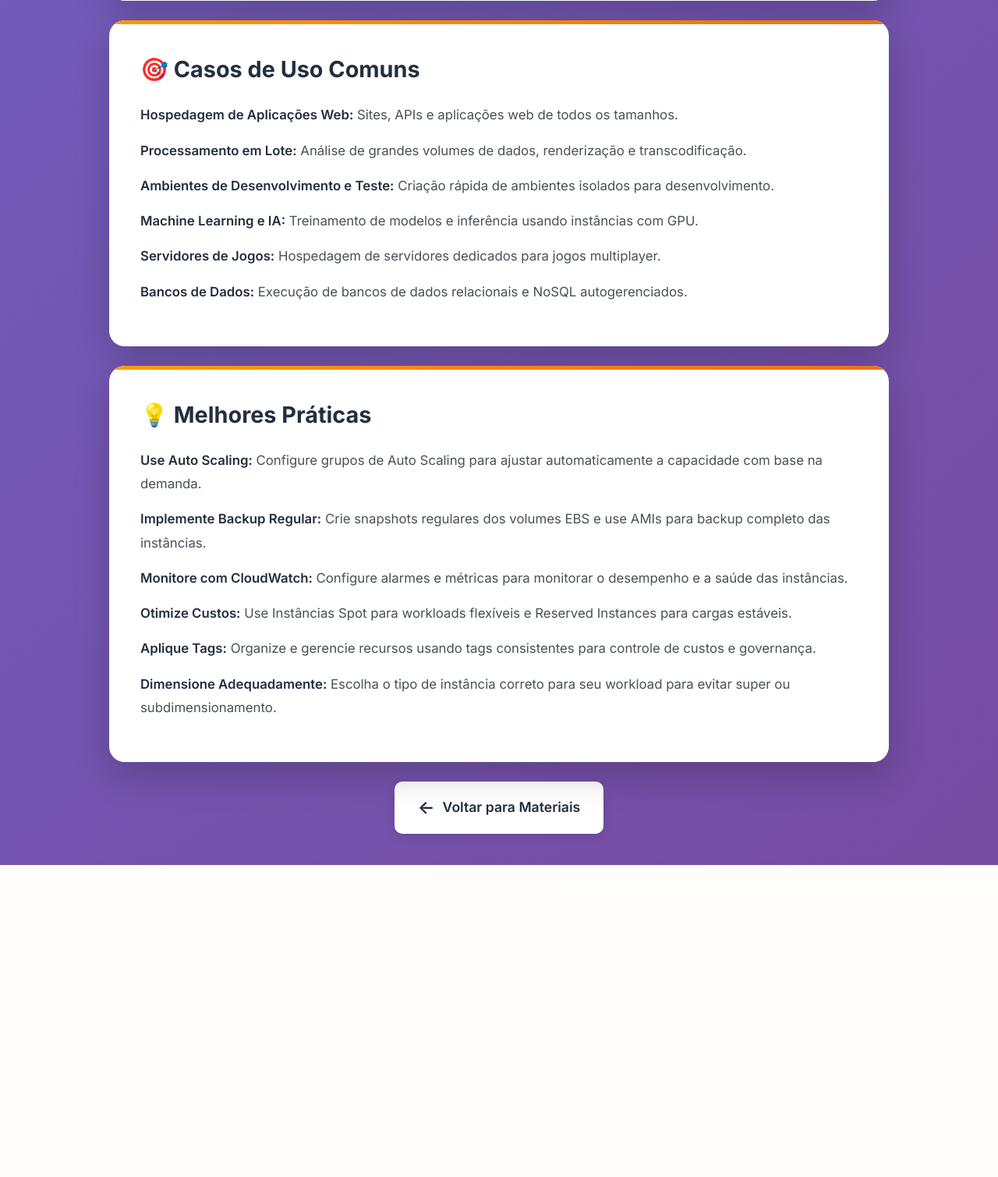
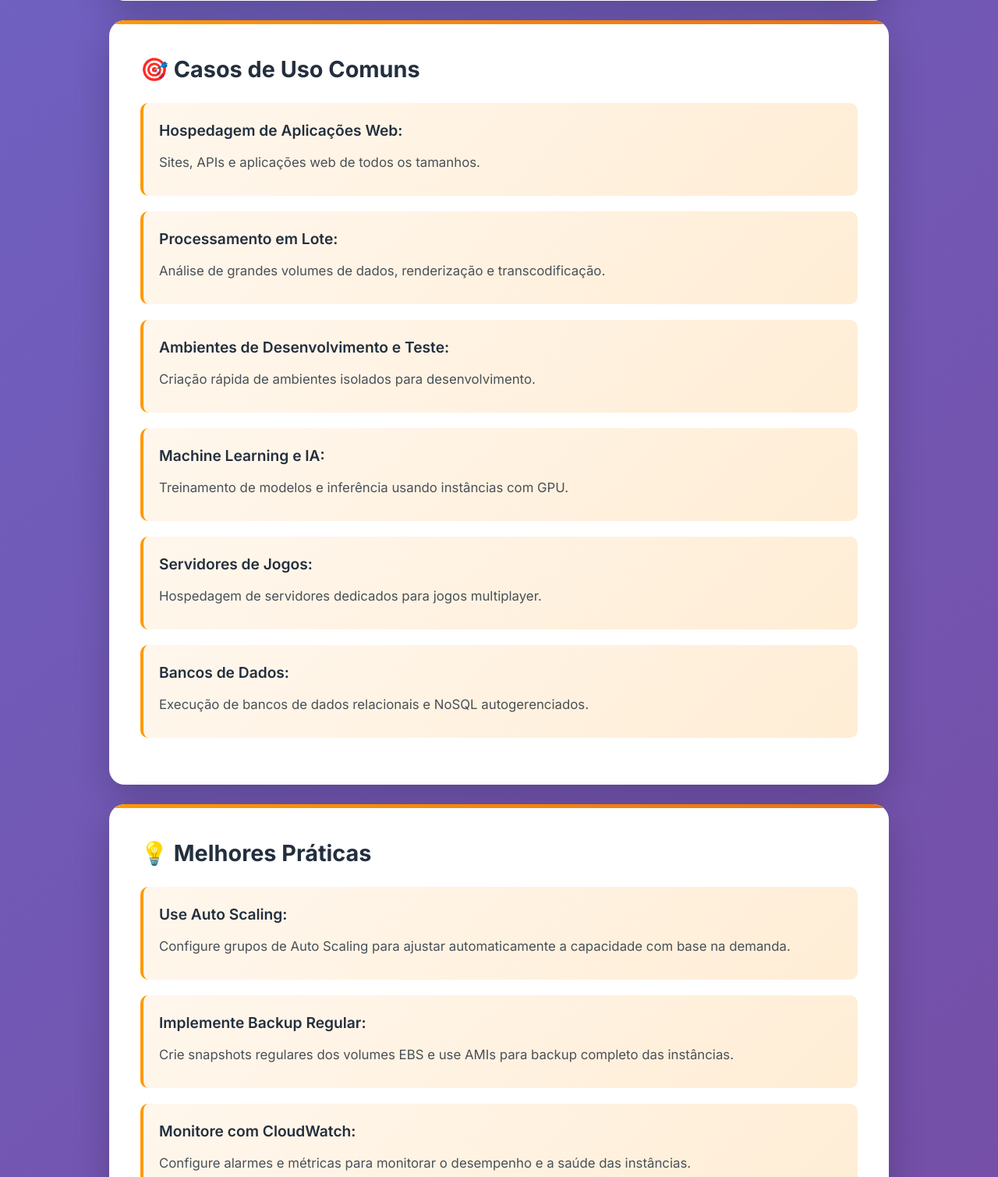
Before and after one commit to nataliaberbetviana/simulados-api, a Flask app: page /ec2 in a window 1280 px wide. Shown: the part 4991-6500 px from the top of the page at 78% size. Before the commit the page ends 6100 px from the top, so only its background shows below. Run offline with Flask 3, Linux system fonts and the light colour scheme.

Commit message:
refactor: Ajusta estilos de conteúdo dentro das caixas de ec2.html
Melhora a apresentação e o layout interno dos blocos de conteúdo e boxes na página EC2 para maior clareza e legibilidade.

```diff
--- a/templates/ec2.html
+++ b/templates/ec2.html
@@ -537,34 +537,82 @@
 
         <div class="content-card">
             <h2>🎯 Casos de Uso Comuns</h2>
-
-            <p><strong>Hospedagem de Aplicações Web:</strong> Sites, APIs e aplicações web de todos os tamanhos.</p>
-
-            <p><strong>Processamento em Lote:</strong> Análise de grandes volumes de dados, renderização e transcodificação.</p>
-
-            <p><strong>Ambientes de Desenvolvimento e Teste:</strong> Criação rápida de ambientes isolados para desenvolvimento.</p>
-
-            <p><strong>Machine Learning e IA:</strong> Treinamento de modelos e inferência usando instâncias com GPU.</p>
-
-            <p><strong>Servidores de Jogos:</strong> Hospedagem de servidores dedicados para jogos multiplayer.</p>
-
-            <p><strong>Bancos de Dados:</strong> Execução de bancos de dados relacionais e NoSQL autogerenciados.</p>
+            <div class="service-box">
+                <h4>Hospedagem de Aplicações Web:</h4>
+                <p>
+                    Sites, APIs e aplicações web de todos os tamanhos.
+                </p>
+            </div>
+            <div class="service-box">
+                <h4>Processamento em Lote:</h4>
+                <p>
+                    Análise de grandes volumes de dados, renderização e transcodificação.
+                </p>
+            </div>
+            <div class="service-box">
+                <h4>Ambientes de Desenvolvimento e Teste:</h4>
+                <p>
+                    Criação rápida de ambientes isolados para desenvolvimento.
+                </p>
+            </div>
+            <div class="service-box">
+                <h4>Machine Learning e IA:</h4>
+                <p>
+                    Treinamento de modelos e inferência usando instâncias com GPU.
+                </p>
+            </div>
+            <div class="service-box">
+                <h4>Servidores de Jogos:</h4>
+                <p>
+                    Hospedagem de servidores dedicados para jogos multiplayer.
+                </p>
+            </div>
+            <div class="service-box">
+                <h4>Bancos de Dados:</h4>
+                <p>
+                    Execução de bancos de dados relacionais e NoSQL autogerenciados.
+                </p>
+            </div>
         </div>
 
         <div class="content-card">
             <h2>💡 Melhores Práticas</h2>
-
-            <p><strong>Use Auto Scaling:</strong> Configure grupos de Auto Scaling para ajustar automaticamente a capacidade com base na demanda.</p>
-
-            <p><strong>Implemente Backup Regular:</strong> Crie snapshots regulares dos volumes EBS e use AMIs para backup completo das instâncias.</p>
-
-            <p><strong>Monitore com CloudWatch:</strong> Configure alarmes e métricas para monitorar o desempenho e a saúde das instâncias.</p>
-
-            <p><strong>Otimize Custos:</strong> Use Instâncias Spot para workloads flexíveis e Reserved Instances para cargas estáveis.</p>
-
-            <p><strong>Aplique Tags:</strong> Organize e gerencie recursos usando tags consistentes para controle de custos e governança.</p>
-
-            <p><strong>Dimensione Adequadamente:</strong> Escolha o tipo de instância correto para seu workload para evitar super ou subdimensionamento.</p>
+            <div class="service-box">
+                <h4>Use Auto Scaling:</h4>
+                <p>
+                    Configure grupos de Auto Scaling para ajustar automaticamente a capacidade com base na demanda.
+                </p>
+            </div>
+            <div class="service-box">
+                <h4>Implemente Backup Regular:</h4>
+                <p>
+                    Crie snapshots regulares dos volumes EBS e use AMIs para backup completo das instâncias.
+                </p>
+            </div>
+            <div class="service-box">
+                <h4>Monitore com CloudWatch:</h4>
+                <p>
+                    Configure alarmes e métricas para monitorar o desempenho e a saúde das instâncias.
+                </p>
+            </div>
+            <div class="service-box">
+                <h4>Otimize Custos:</h4>
+                <p>
+                   Use Instâncias Spot para workloads flexíveis e Reserved Instances para cargas estáveis.
+                </p>
+            </div>
+            <div class="service-box">
+                <h4>Aplique Tags:</h4>
+                <p>
+                    Organize e gerencie recursos usando tags consistentes para controle de custos e governança.
+                </p>
+            </div>
+            <div class="service-box">
+                <h4>Dimensione Adequadamente:</h4>
+                <p>
+                    Escolha o tipo de instância correto para seu workload para evitar super ou subdimensionamento.
+                </p>
+            </div>
         </div>
 
         <center>
```
